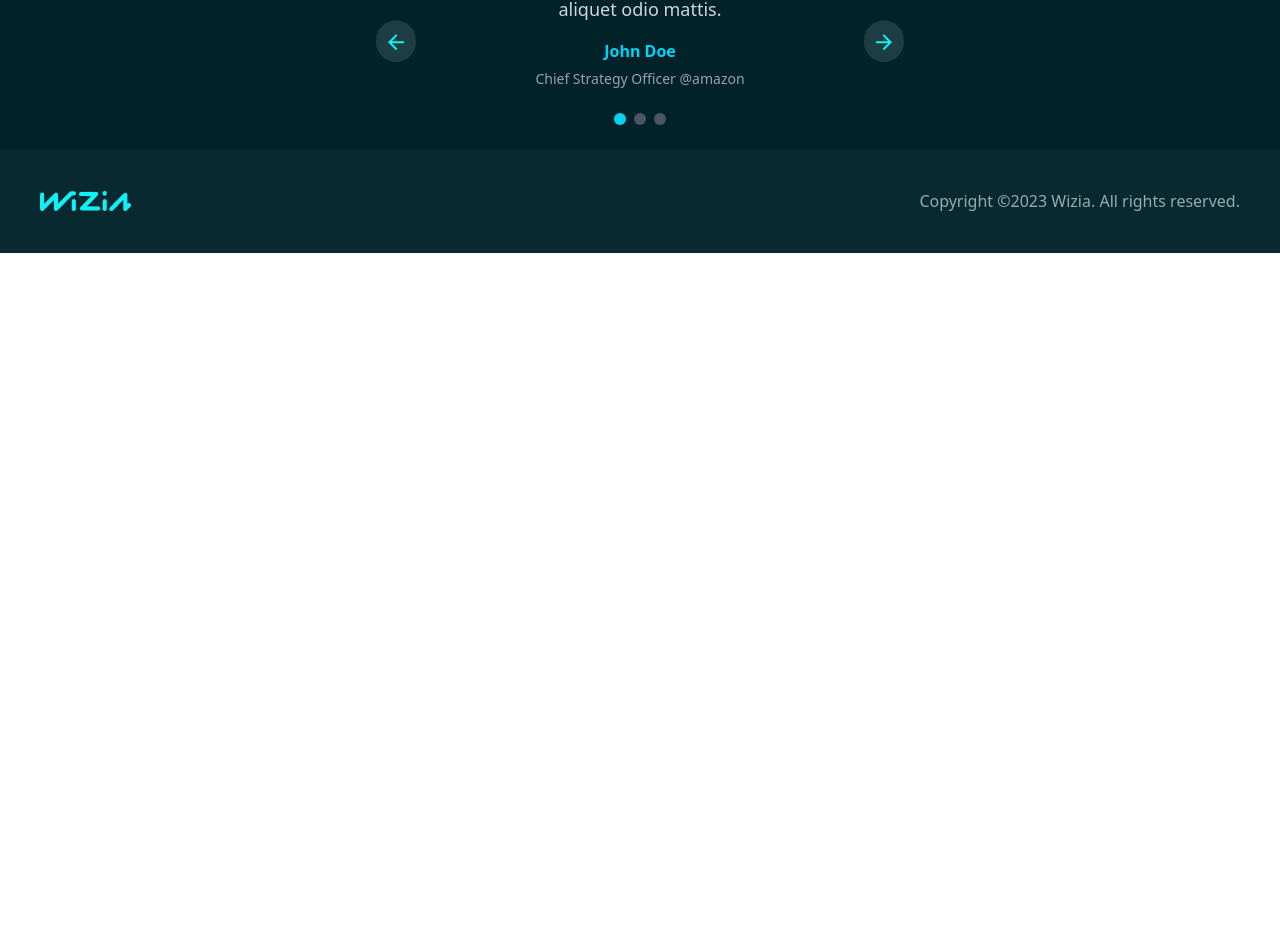
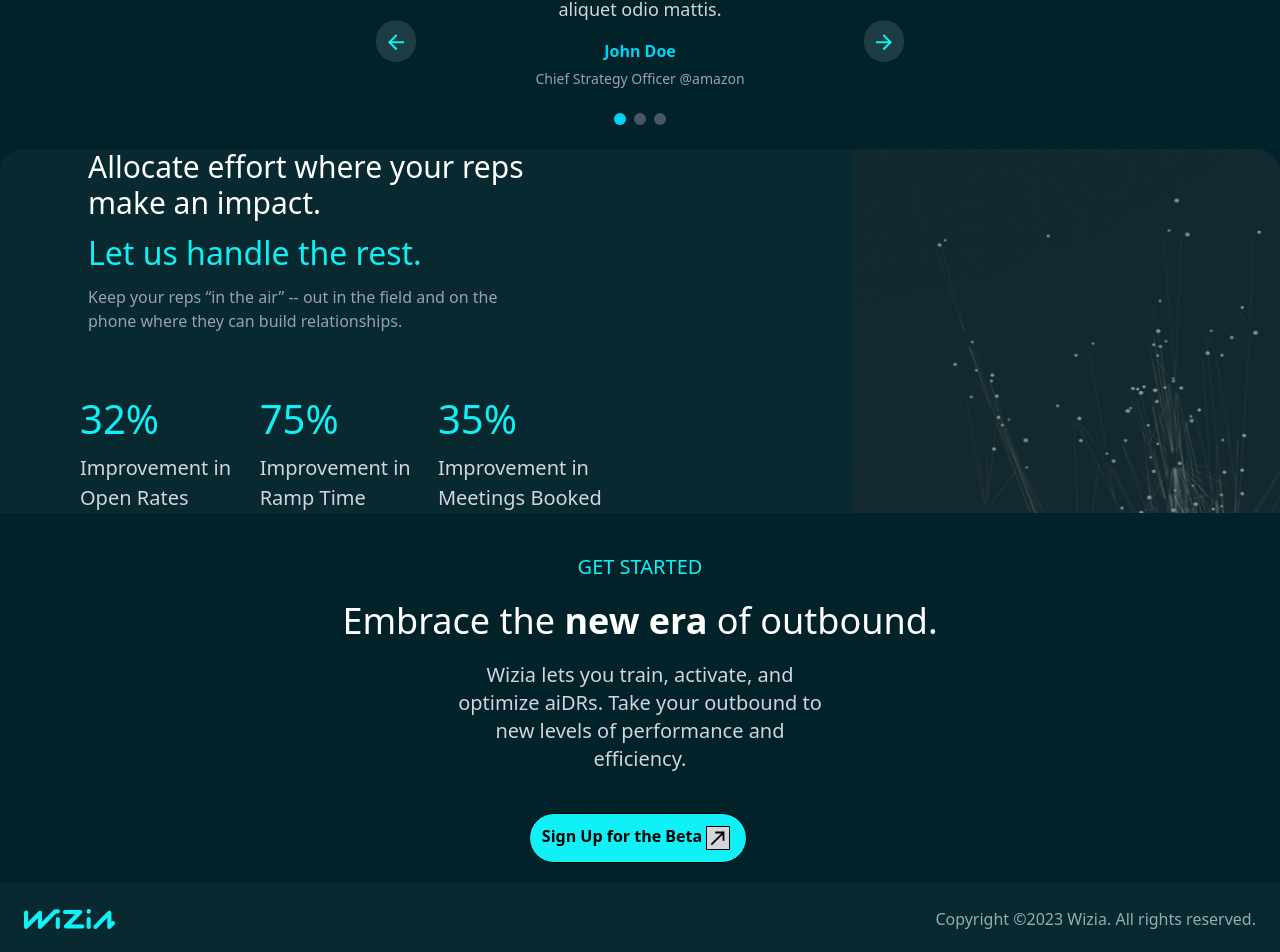
Before and after one commit to junayed-tasnur/WiZiA, a React (Vite) app: page / in a window 1280 px wide. Shown: the part 1702-2654 px from the top of the page. Before the commit the page ends 1955 px from the top, so only its background shows below. Built offline with nearby package versions, Linux system fonts and the light colour scheme.

Commit message:
Allocate

```diff
--- a/src/App.jsx
+++ b/src/App.jsx
@@ -5,6 +5,8 @@ import Card from "./components/Card";
 import Train from "./components/Train";
 import TestimonialSlider from "./components/Slider";
 import Footer from "./components/Footer";
+import Embrace from "./components/Embrace";
+import Allocate from "./components/Allocate";
 
 function App() {
   return (
@@ -16,6 +18,8 @@ function App() {
         <Card />
         <Train />
         <TestimonialSlider />
+        <Allocate/>
+        <Embrace/>
         <Footer/>
       </div>
     </>
--- /dev/null
+++ b/src/components/Allocate.jsx
@@ -0,0 +1,48 @@
+const Allocate = () => {
+  return (
+    <>
+      <div
+        className="relative bg-cover bg-no-repeat max-w-[1400px] mx-auto"
+        style={{ backgroundImage: "url('/Frame2.png')" }}
+      >
+        <div className="relative sm:max-w-[591px]  ml-10 ">
+          <div className="text-start ml-12">
+            {/* Adjusted h1 with negative margin to move it up */}
+            <h1 className="text-3xl text-white max-w-md ">
+              Allocate effort where your reps make an impact.
+            </h1>
+            <h2 className="text-tcolr my-2 text-[32px]">
+              Let us handle the rest.
+            </h2>
+            <p className="text-gray-400 max-w-md">
+              Keep your reps “in the air” -- out in the field and on the phone
+              where they can build relationships.
+            </p>
+          </div>
+          <div className=" flex sm:flex-row flex-col ml-10 mt-14 gap-5 mb-10">
+            <div>
+              <h2 className="text-[40px] text-tcolr">32%</h2>
+              <p className="text-[20px] mt-1 text-gray-300 max-w-2xs">
+                Improvement in Open Rates
+              </p>
+            </div>
+            <div>
+              <h2 className="text-[40px] text-tcolr">75%</h2>
+              <p className="text-[20px] mt-1 text-gray-300">
+                Improvement in Ramp Time
+              </p>
+            </div>
+            <div>
+              <h2 className="text-[40px] text-tcolr">35%</h2>
+              <p className="text-[20px] mt-1 text-gray-300 max-w-3xl">
+                Improvement in Meetings Booked
+              </p>
+            </div>
+          </div>
+        </div>
+      </div>
+    </>
+  );
+};
+
+export default Allocate;
--- /dev/null
+++ b/src/components/Embrace.jsx
@@ -0,0 +1,27 @@
+import NorthEastIcon from "@mui/icons-material/NorthEast";
+
+const Embrace = () => {
+  return (
+    <>
+      <div className="mt-10">
+        <div className="text-center">
+          <h3 className="text-xl text-tcolr top-10">GET STARTED</h3>
+          <h1 className="text-white text-3xl sm:text-4xl mt-5">
+            Embrace the <span className="font-bold">new era</span> of outbound.
+          </h1>
+          <p className="text-gray-300 sm:text-xl mt-5 sm:max-w-sm max-w-xs text-center mx-auto">
+            Wizia lets you train, activate, and optimize aiDRs. Take your
+            outbound to new levels of performance and efficiency.
+          </p>
+
+          <button className="border my-5 mt-6 md:mt-10 bg-[#0FF1F6] rounded-[100px] px-14 py-2 sm:px-3 sm:py-2 text-black font-semibold cursor-pointer hover:bg-cyan-200 transition-all duration-300 hover:scale-105 me-1">
+            Sign Up for the Beta
+            <NorthEastIcon className="m-1 md:m-1 border border-black bg-gray-100 sm:bg-gray-300" />
+          </button>
+        </div>
+      </div>
+    </>
+  );
+};
+
+export default Embrace;
--- a/src/components/Footer.jsx
+++ b/src/components/Footer.jsx
@@ -1,9 +1,9 @@
 const Footer = () => {
   return (
     <>
-      <div className="bg-fcolr p-10">
+      <div className="bg-fcolr p-6">
         <div className="max-w-[1400px] mx-auto">
-          <div className="flex justify-between items-center">
+          <div className="flex flex-col sm:justify-between items-center space-y-5 sm:space-y-0 sm:flex-row">
             <img src="/public/Logo.png" alt="" />
             <p className="text-[#96ACAF]">
               Copyright ©2023 Wizia. All rights reserved.
```
